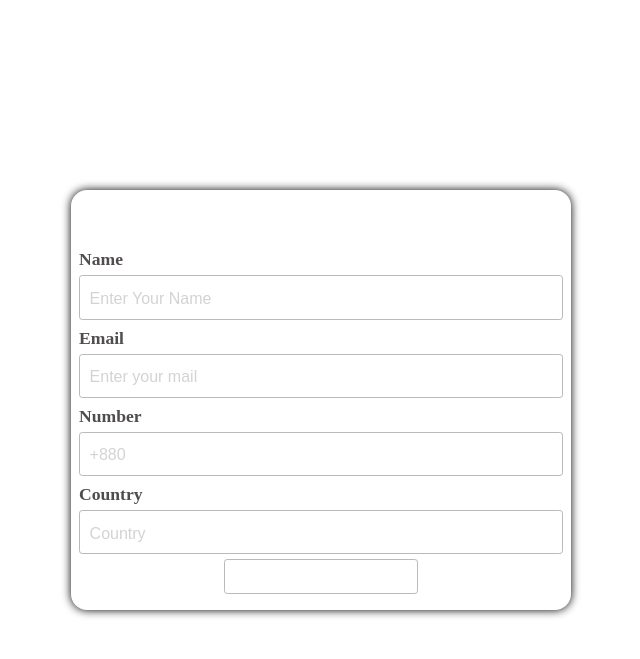
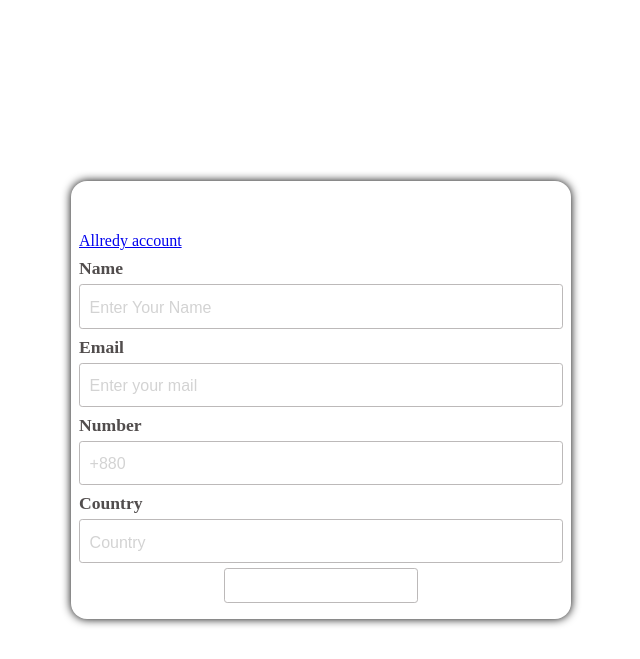
Before and after one commit to ebrahimfl/CreateBrand, a PHP site: page /include/signup.php in a window 1280 px wide. Shown: the top 659 px of the page, without its empty margins (319-959 px from the left). Run offline with PHP 8.4, Linux system fonts and the light colour scheme.

Commit message:
signup.php

```diff
--- a/assets/css/signup.css
+++ b/assets/css/signup.css
@@ -8,8 +8,18 @@
 	flex-direction: column;
 	justify-content: center;
 	align-items: center;
-	height: 100vh;
+
+
 }
+
+@media screen and (min-height:600px){
+	.sing-up{
+
+		height: 100vh;
+	}
+
+}
+
 .sing{
 	text-align: center;
 	margin-top:0.5rem;
--- a/include/signup.php
+++ b/include/signup.php
@@ -3,6 +3,7 @@
 <main class="container sing-up">
 		<form action="" method="post" class="form-sing-up">
 			<h3 class="sing">Sing Up Here</h3>
+            <p><a href="?log=login"  >Allredy account</a></p>
 			<div>
 				<label for="name">Name</label>
 				<input type="text" id="name" placeholder="Enter Your Name" required>
```
